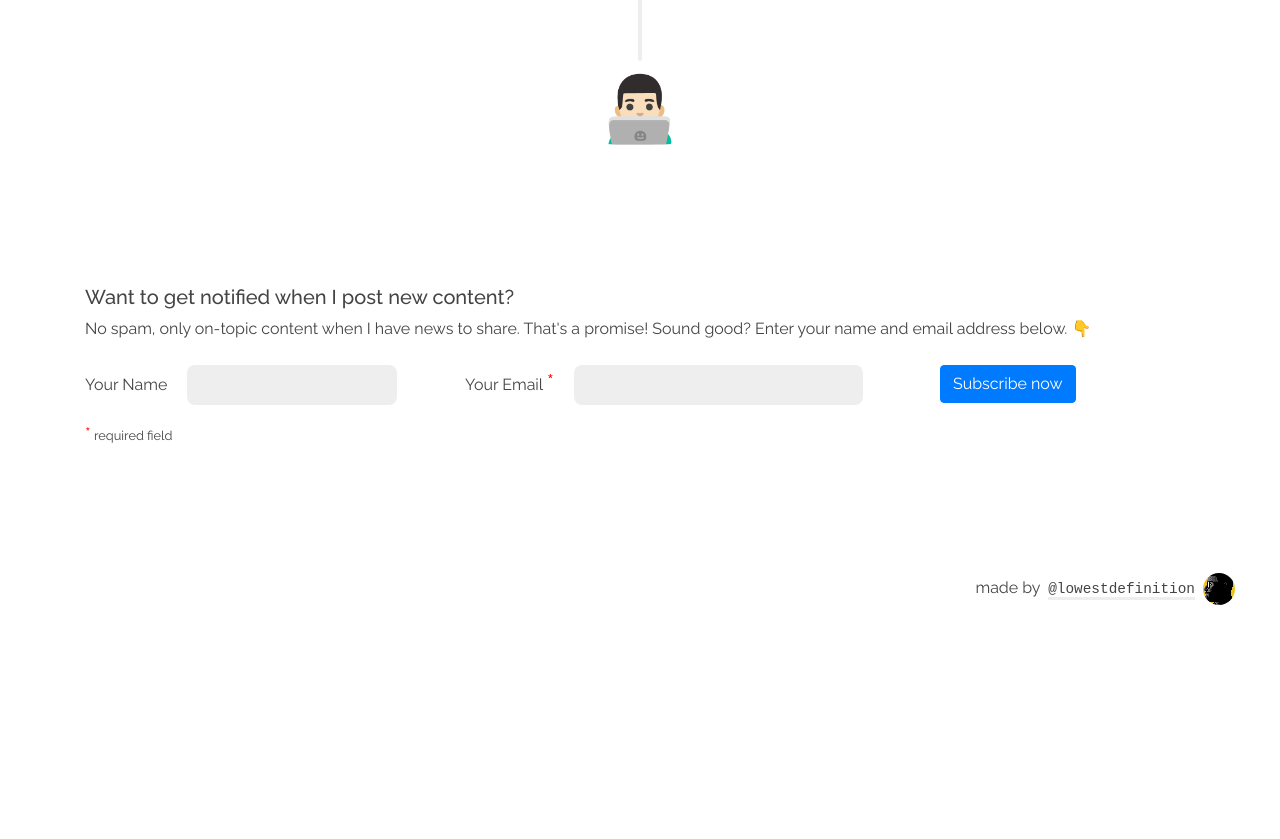
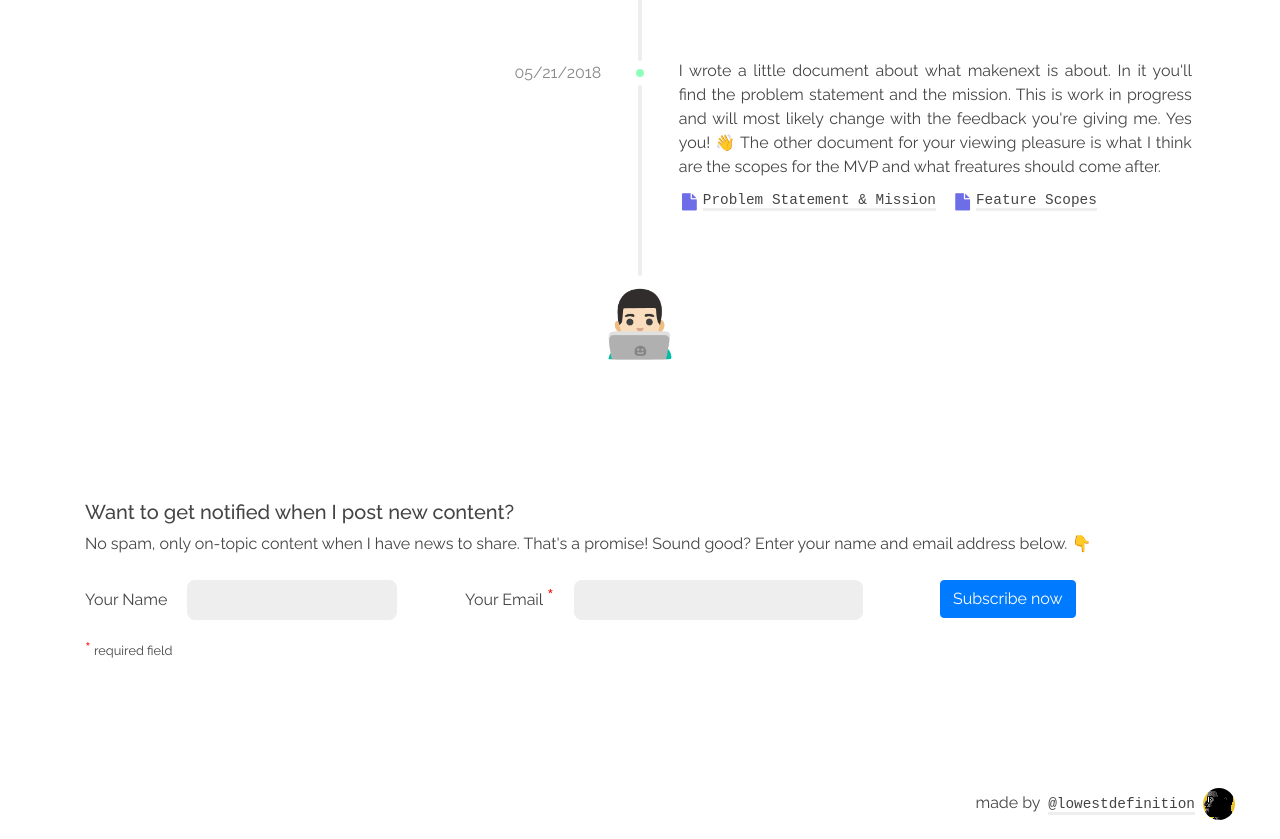
Before and after one commit to pheuberger/makenext-progess, a website: page index.html in a window 1280 px wide. Shown: the part 1162-2001 px from the top of the page. Before the commit the page ends 1786 px from the top, so only its background shows below. Drawn offline with nearby package versions, Linux system fonts and the light colour scheme; a web font is replaced by a local one.

Commit message:
Added entry sharing problem statement, mission and scopes.

```diff
--- a/index.html
+++ b/index.html
@@ -80,6 +80,20 @@
         <div class="middle"><div class="dot"></div><div class="vertical"></div></div>
         <div class="date right">05/16/2018</div>
       </div>
+      <div class="entry">
+        <div class="date left">05/21/2018</div>
+        <div class="middle"><div class="dot"></div><div class="vertical"></div></div>
+        <div class="content-box right">
+          <div class="comment">
+            I wrote a little document about what makenext is about. In it you'll
+            find the problem statement and the mission. This is work in progress
+            and will most likely change with the feedback you're giving me. Yes you! 👋
+            The other document for your viewing pleasure is what I think are the
+            scopes for the MVP and what freatures should come after.
+          </div>
+          <div class="files"><a href="assets/about-20180517.pdf">Problem Statement & Mission</a><a href="assets/scopes-20180517.pdf">Feature Scopes</a></div>
+        </div>
+      </div>
       <div class="row justify-content-center">
         <span class="large-type">👨🏻‍💻</span>
       </div>
```
